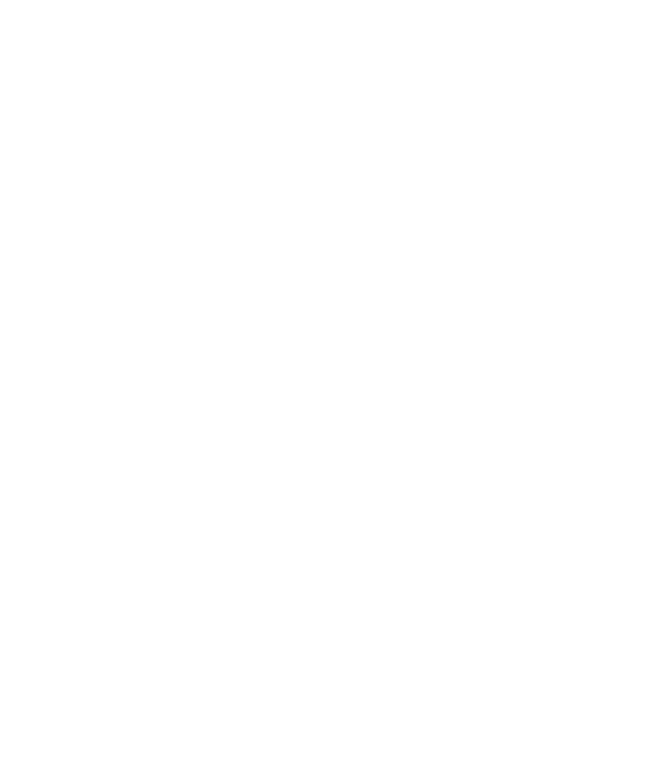
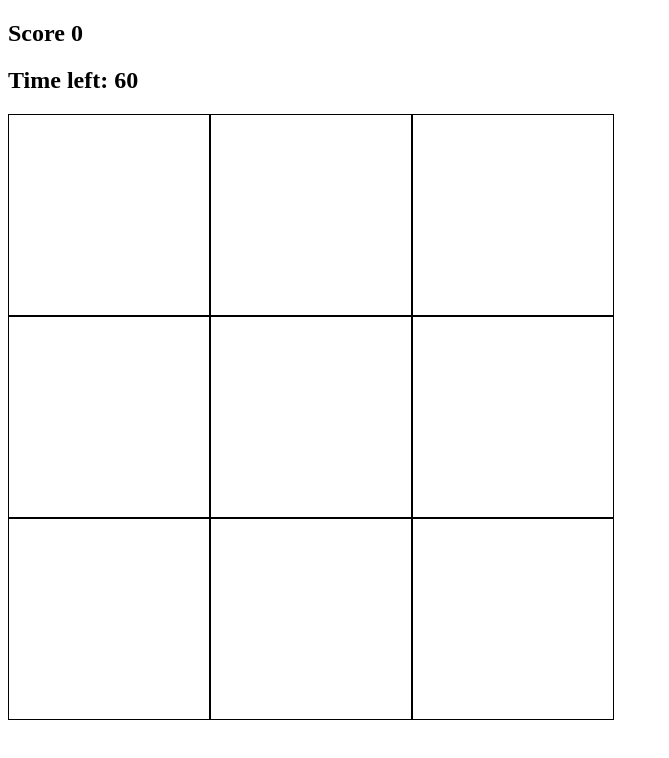
Before and after one commit to lukasz199205/whac-a-mole, a plain HTML site: page index.html in a window 1280 px wide. Shown: the whole page, without its empty margins (0-669 px from the left). Drawn offline with Linux system fonts and the light colour scheme.

Commit message:
grid added

```diff
--- a/index.html
+++ b/index.html
@@ -6,7 +6,20 @@
     <link rel="stylesheet" href="styles.css">
 </head>
 <body>
+    <h2>Score <span id="score">0</span></h2>
+    <h2>Time left: <span id="time-left">60</span></h2>
 
+    <div class="grid">
+        <div class="square" id="1"></div>
+        <div class="square" id="2"></div>
+        <div class="square" id="3"></div>
+        <div class="square" id="4"></div>
+        <div class="square" id="5"></div>
+        <div class="square" id="6"></div>
+        <div class="square" id="7"></div>
+        <div class="square" id="8"></div>
+        <div class="square" id="9"></div>
+    </div>
 
     <script src="app.js"></script>
 </body>
--- a/styles.css
+++ b/styles.css
@@ -0,0 +1,12 @@
+.grid {
+    width: 606px;
+    height: 606px;
+    display: flex;
+    flex-wrap: wrap;
+}
+
+.square {
+    width: 200px;
+    height: 200px;
+    border: solid black 1px;
+}
```
